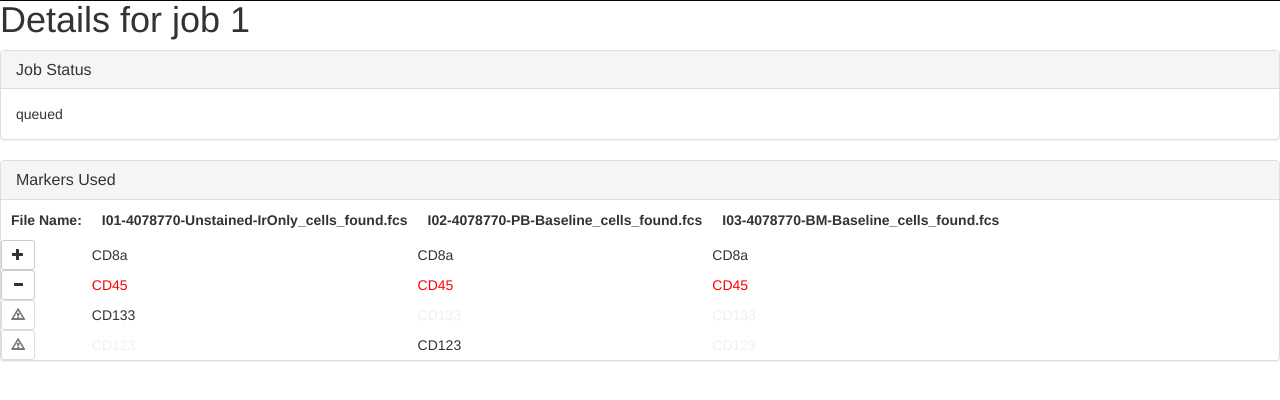
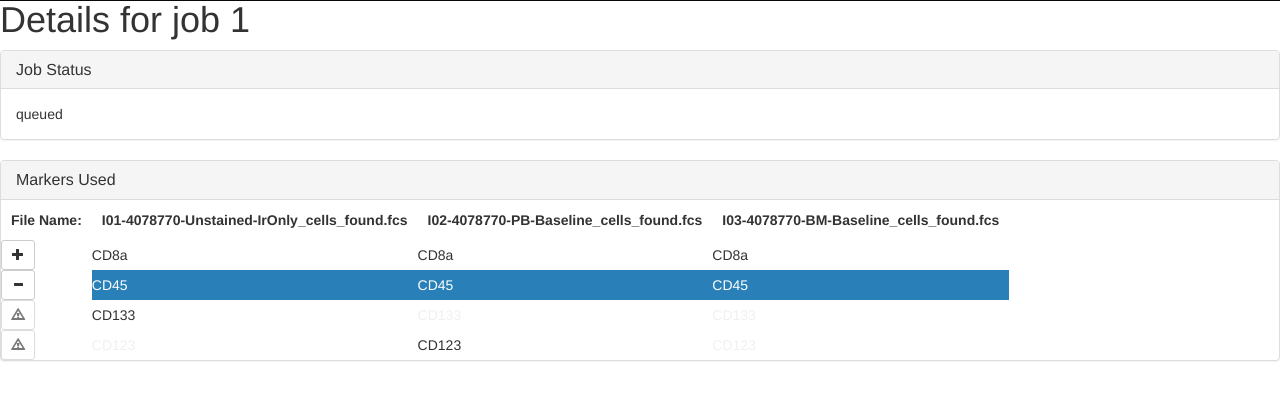
Before and after one commit to jeffrey-hokanson/FlowXL, a Flask app: page /jobs/1 in a window 1280 px wide. Shown: the part 50-450 px from the top of the page. Run offline with Flask 2, Linux system fonts and the light colour scheme; some libraries are stand-ins or nearby versions.

Commit message:
More stylish selected option

```diff
--- a/static/style.css
+++ b/static/style.css
@@ -18,7 +18,8 @@
 }
 
 .has-marker.active{
-	color: red;
+	color: white;
+	background-color:#2980b9;
 }
 
 /*
```
